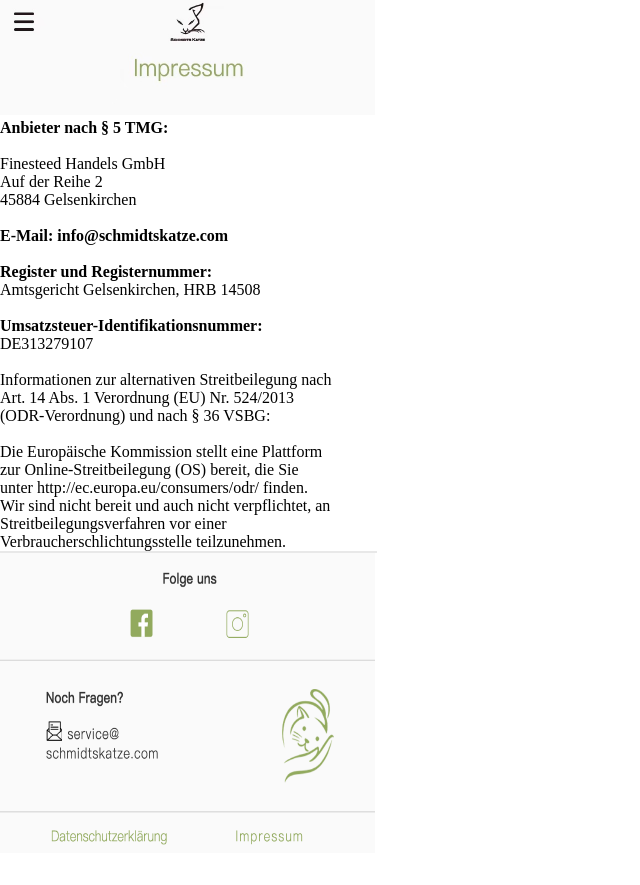
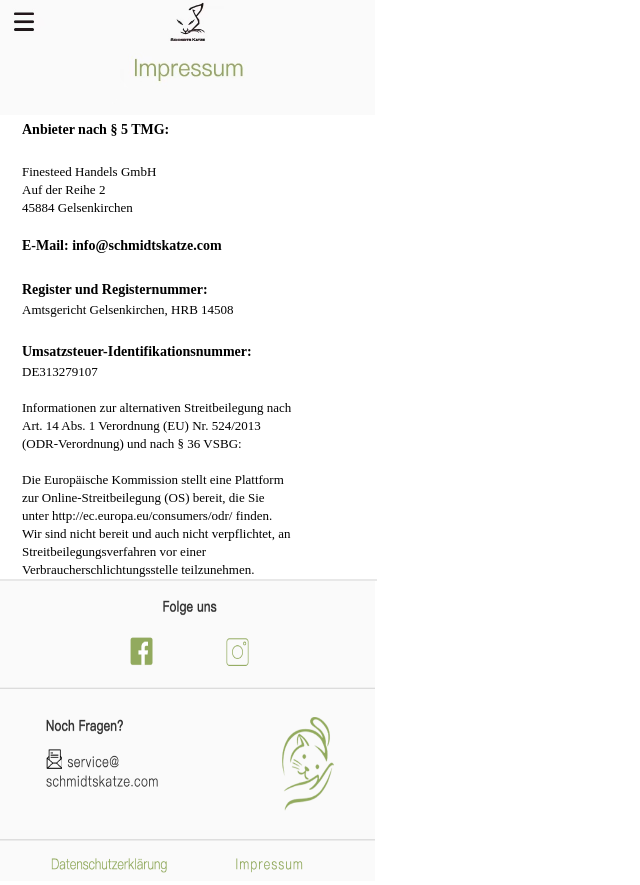
Before and after one commit to wangyano0/pet-website, a plain HTML site: page company.html in a window 1280 px wide. Shown: the whole page, without its empty margins (0-640 px from the left). Before the commit the page ends 857 px from the top, so only its background shows below. Drawn offline with Linux system fonts and the light colour scheme.

Commit message:
Update company.css

```diff
--- a/css/company.css
+++ b/css/company.css
@@ -11,10 +11,36 @@
     flex-direction:column;
 
 }
+.company2 .text{
+    margin-left: 22px;
+
+}
+.company2 .text .strongtext{
+    left: 24px;
+    top: 380px;
+    width: 329px;
+
+    line-height:22px;
+    font-size: 14px;
+    text-align: left;
+    font-family: PingFangSC-regular;
+
+ }
+ .company2 .text .normaltext{
+    left: 24px;
+    top: 380px;
+    width: 329px;
+
+    line-height:18px;
+    font-size: 13px;
+    text-align: left;
+    font-family: PingFangSC-regular;
+
+ }
 .company2 .op1{
    width: 375px;
 }
 
-.company2 .cp2{
+.company2 .op2{
     width: 375px;
  }
```
